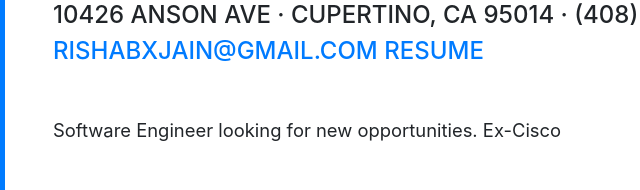
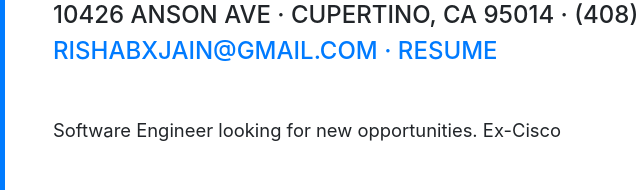
Before and after one commit to RishabJain27/RishabJain27.github.io, a website with bundled scripts: page index.html in a window 1280 px wide. Shown: the part 301-491 px from the top of the page, 267-907 px from the left. Built offline with nearby package versions, Linux system fonts and the light colour scheme; a web font is replaced by a local one.

Commit message:
resume bugfixv2

```diff
--- a/index.html
+++ b/index.html
@@ -67,7 +67,7 @@
           <span class="text-primary">Jain</span>
         </h1>
         <div class="subheading mb-5">10426 Anson Ave · Cupertino, CA 95014 · (408) 508-8064 ·
-          <a href="mailto:rishabxjain@gmail.com">rishabxjain@gmail.com</a>
+          <a href="mailto:rishabxjain@gmail.com">rishabxjain@gmail.com · </a>
           <a href="/Rishab_Jain_resume_latest.pdf" download>Resume</a>
         </div>
         <p class="lead mb-5">Software Engineer looking for new opportunities. Ex-Cisco</p>
```
